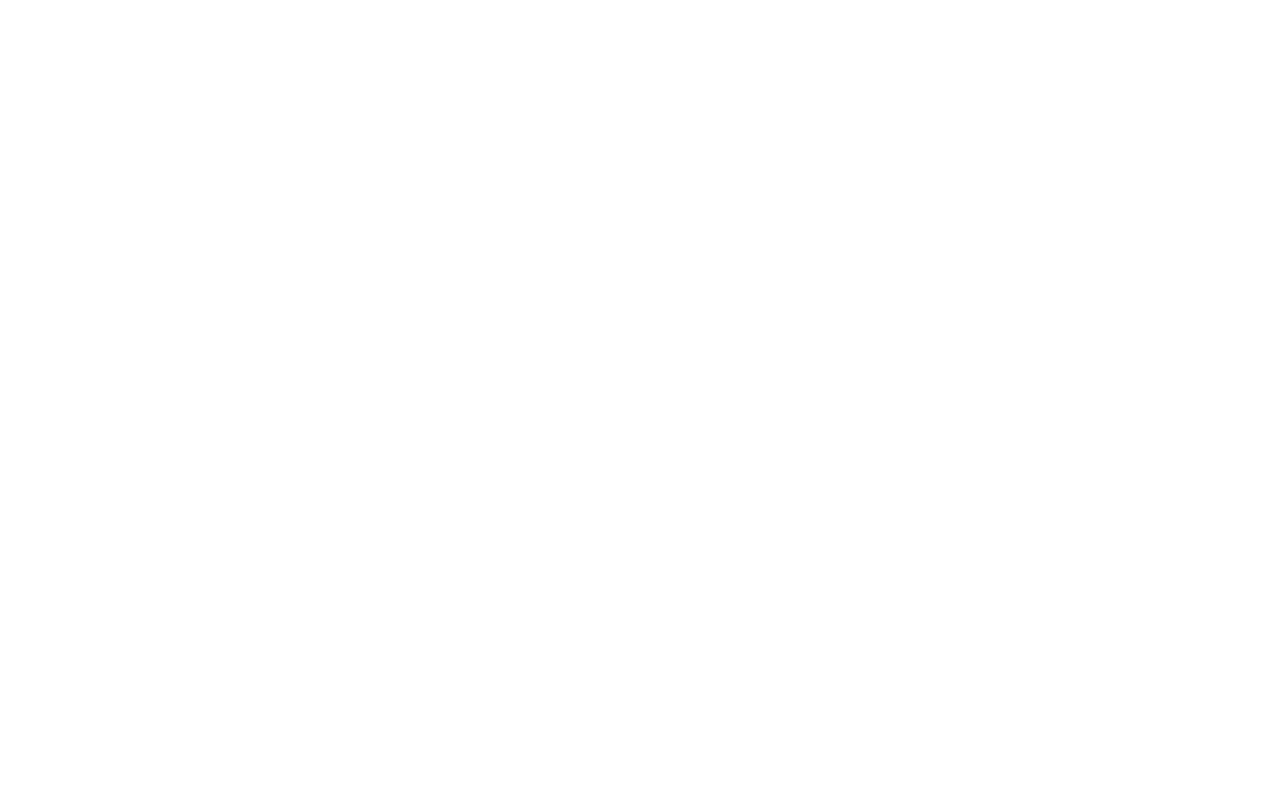
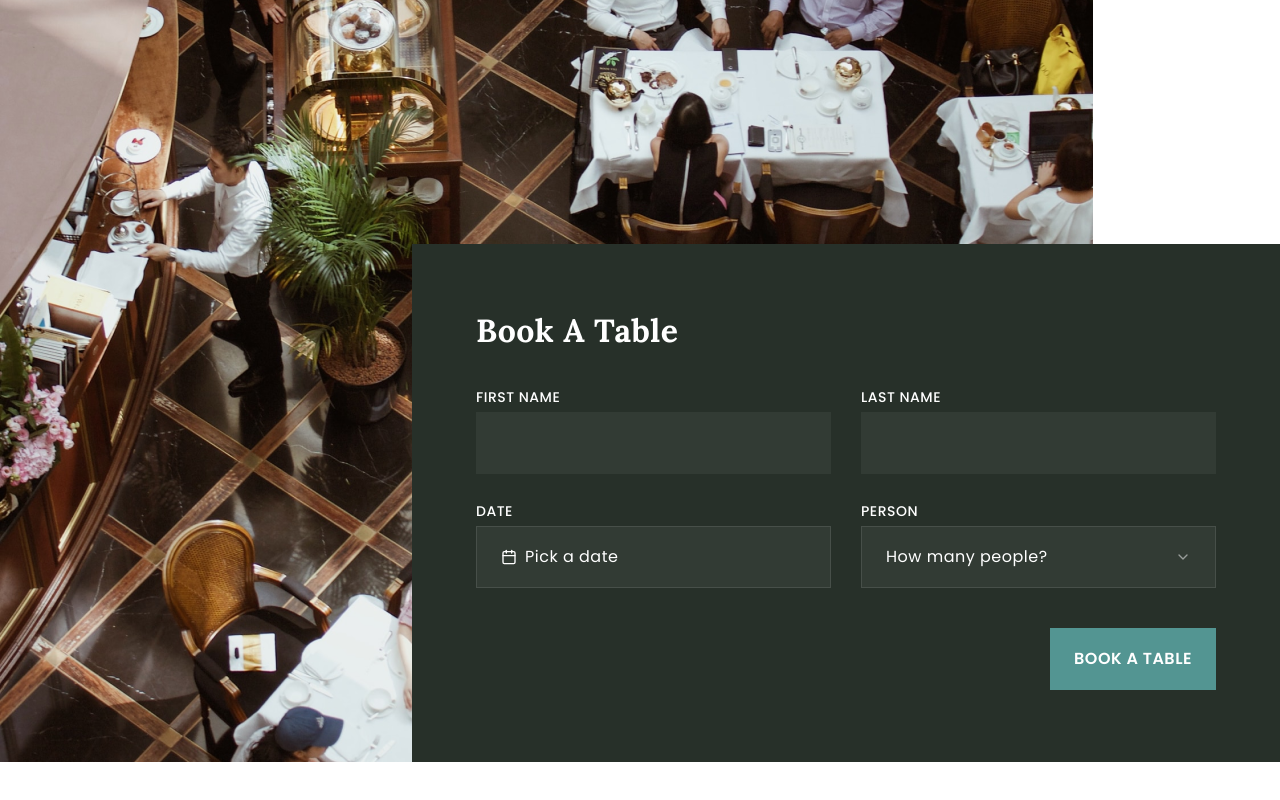
Before and after one commit to coordova/wfood, a Next.js app: page / in a window 1280 px wide. Shown: the part 2248-3048 px from the top of the page. Built offline with nearby package versions, Linux system fonts and the light colour scheme.

Commit message:
wfood - Reservation / ReservationForm

```diff
--- a/app/page.js
+++ b/app/page.js
@@ -1,6 +1,7 @@
 import Header from "@/components/Header";
 import Hero from "@/components/Hero";
 import Menu from "@/components/Menu";
+import Reservation from "@/components/Reservation";
 import StyleGuide from "@/components/StyleGuide";
 
 export default function Home() {
@@ -9,6 +10,7 @@
 			<Header />
 			<Hero />
 			<Menu />
+			<Reservation />
 			{/* <StyKleGuide /> */}
 			<div className="h-[4000px]"></div>
 		</main>
--- /dev/null
+++ b/components/Reservation.jsx
@@ -0,0 +1,30 @@
+"use client";
+import { motion } from "framer-motion";
+import { fadeIn } from "@/variants";
+import ReservationForm from "./ReservationForm";
+
+const Reservation = () => {
+	return (
+		<motion.section
+			variants={fadeIn("up", 0.2)}
+			initial="hidden"
+			whileInView={"show"}
+			viewport={{ once: false, amount: 0.2 }}
+			className="xl:my-32 xl:h-[1020px] xl:bg-reservation  xl:bg-no-repeat xl:flex xl:flex-col xl:justify-end xl:items-end"
+			id="reservation"
+		>
+			<motion.div
+				variants={fadeIn("up", 0.3)}
+				initial="hidden"
+				whileInView={"show"}
+				viewport={{ once: false, amount: 0.2 }}
+				className="bg-black w-full xl:max-w-[868px] min-h-[518px] p-8 md:p-14 xl:p-16"
+			>
+				<h2 className="text-white mb-9 capitalize">Book a table</h2>
+				<ReservationForm />
+			</motion.div>
+		</motion.section>
+	);
+};
+
+export default Reservation;
--- /dev/null
+++ b/components/ReservationForm.jsx
@@ -0,0 +1,105 @@
+// "use client";
+
+import React, { useState } from "react";
+import { format } from "date-fns";
+import { Calendar as CalendarIcon } from "lucide-react";
+
+import { cn } from "@/lib/utils";
+import { Button } from "@/components/ui/button";
+import { Calendar } from "@/components/ui/calendar";
+import {
+	Popover,
+	PopoverContent,
+	PopoverTrigger,
+} from "@/components/ui/popover";
+
+import {
+	Select,
+	SelectContent,
+	SelectGroup,
+	SelectItem,
+	SelectLabel,
+	SelectTrigger,
+	SelectValue,
+} from "@/components/ui/select";
+
+import Link from "next/link";
+import { Label } from "./ui/label";
+import { Input } from "./ui/input";
+
+const ReservationForm = () => {
+	const [date, setDate] = useState();
+
+	return (
+		<form className="flex flex-col gap-y-10">
+			<div className="grid gap-[30px]">
+				<div className="grid grid-cols-1 xl:grid-cols-2 gap-[30px]">
+					<div>
+						<Label htmlFor="firstname">first Name</Label>
+						<Input id="firstname" type="text" />
+					</div>
+					<div>
+						<Label htmlFor="lastname">last Name</Label>
+						<Input id="lastname" type="text" />
+					</div>
+				</div>
+
+				<div className="grid grid-cols-1 xl:grid-cols-2 gap-[30px]">
+					{/* calendar */}
+					<div>
+						<Label>date</Label>
+						<Popover>
+							<PopoverTrigger asChild>
+								<Button
+									variant={"input"}
+									className={cn(
+										"w-full justify-start text-left font-normal"
+									)}
+								>
+									<CalendarIcon className="mr-2 h-4 w-4" />
+									{date ? (
+										format(date, "PPP")
+									) : (
+										<span>Pick a date</span>
+									)}
+								</Button>
+							</PopoverTrigger>
+							<PopoverContent className="w-auto p-0">
+								<Calendar
+									mode="single"
+									selected={date}
+									onSelect={setDate}
+									initialFocus
+								/>
+							</PopoverContent>
+						</Popover>
+					</div>
+					{/* select */}
+					<div>
+						<Label>person</Label>
+						<Select>
+							<SelectTrigger className="w-full">
+								<SelectValue placeholder="How many people?" />
+							</SelectTrigger>
+							<SelectContent>
+								<SelectGroup>
+									<SelectLabel>People</SelectLabel>
+									<SelectItem value="1">1</SelectItem>
+									<SelectItem value="2">2</SelectItem>
+									<SelectItem value="3">3</SelectItem>
+									<SelectItem value="4">4</SelectItem>
+									<SelectItem value="5">5</SelectItem>
+								</SelectGroup>
+							</SelectContent>
+						</Select>
+					</div>
+				</div>
+			</div>
+			<Button className="uppercase  w-full xl:w-auto xl:self-end">
+				Book a table
+			</Button>
+		</form>
+	);
+};
+
+export default ReservationForm;
```
